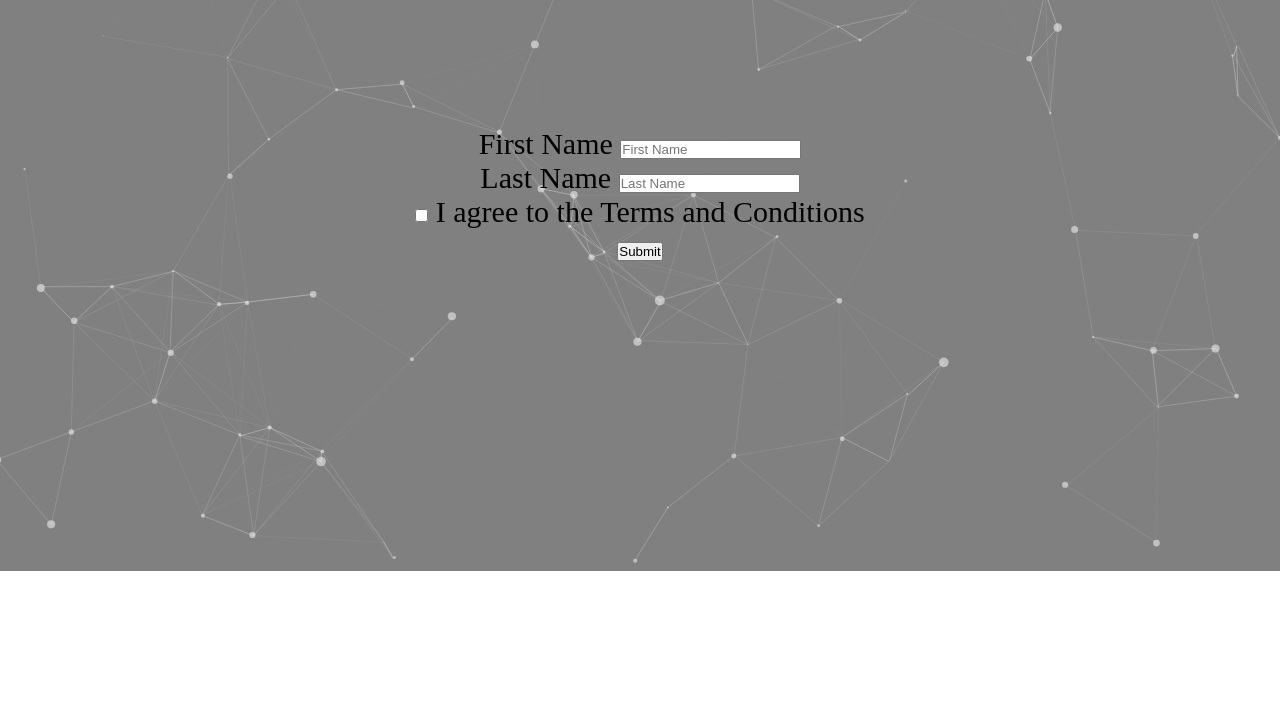
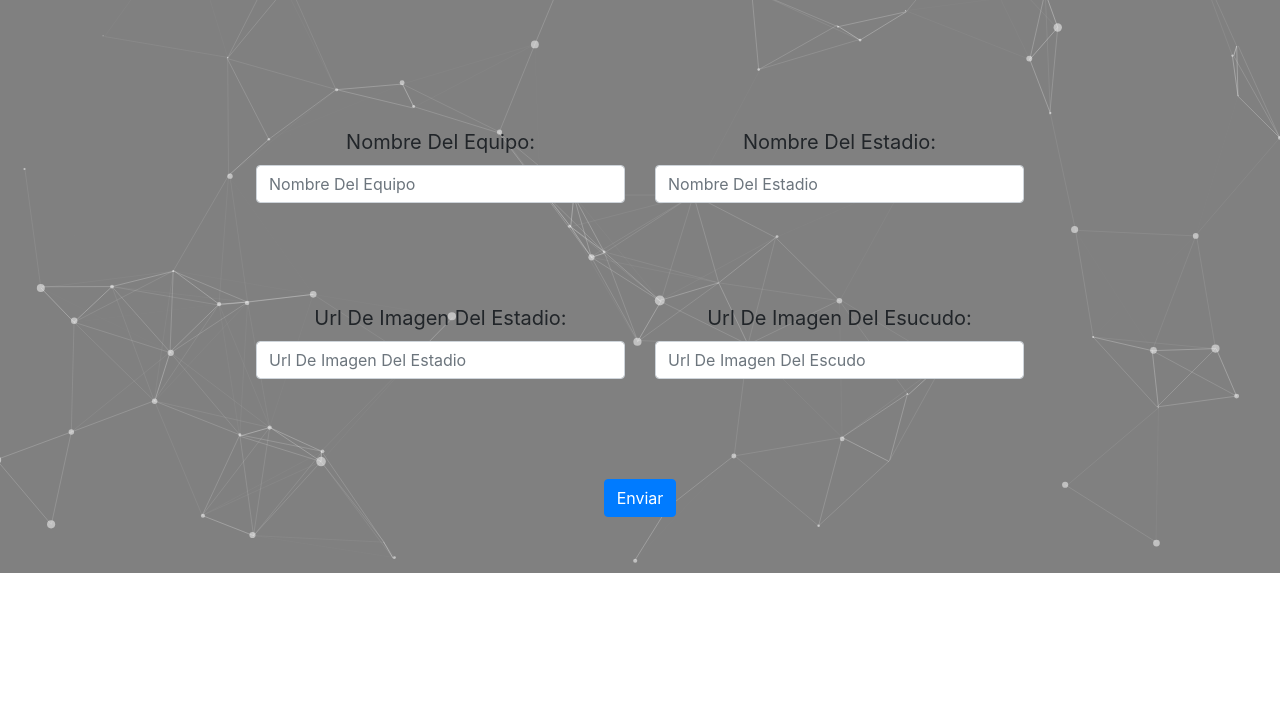
Before and after one commit to DevelopGadget/Frontend, a plain HTML site: page EquiposReg.html in a window 1280 px wide. Shown: the part 73-800 px from the top of the page. Drawn offline with nearby package versions, Linux system fonts and the light colour scheme.

Commit message:
nuevo framework

```diff
--- a/Css/StyleIndex.css
+++ b/Css/Style.css
@@ -32,7 +32,7 @@ header{
   width: 30%;
   height: 70px;
   float: left;
-  padding-top: 10px;
+  padding-top: 5px;
   box-sizing: border-box;
   padding-left: 50px;
 }
@@ -60,7 +60,7 @@ nav ul li{
   display: inline;
 }
 
-nav ul li a{
+header nav ul li a{
   color: white;
   font-size: 20px;
   text-decoration: none;
@@ -80,11 +80,3 @@ nav ul li a:hover{
   font-family: Lobster;
   src: url(../Fuente/Lobster-Regular.ttf)
 }
-
-form {
-  width: 100%;
-  text-align: center;
-  font-size: 30px;
-  top: 200px;
-  position: absolute;
-}
--- /dev/null
+++ b/Css/StyleForm.css
@@ -0,0 +1,18 @@
+form {
+  width: 100%;
+  text-align: center;
+  font-size: 20px;
+  top: 200px;
+  position: absolute;
+  padding-left: 20%;
+  padding-right: 20%;
+}
+
+form div{
+  padding-bottom: 50px;
+  align-self: center;
+}
+
+nav ul li a{
+
+}
--- a/EquiposReg.html
+++ b/EquiposReg.html
@@ -3,10 +3,16 @@
 <head>
   <meta charset="utf-8" />
   <title>Equipos</title>
-  <link rel="stylesheet" href="Css/StyleIndex.css">
-  <script src="https://code.jquery.com/jquery-3.1.1.min.js" integrity="sha256-hVVnYaiADRTO2PzUGmuLJr8BLUSjGIZsDYGmIJLv2b8=" crossorigin="anonymous"></script>
+  <link rel="stylesheet" href="Css/StyleForm.css">
+  <link rel="stylesheet" href="Css/Style.css">
+  <link rel="stylesheet" href="https://maxcdn.bootstrapcdn.com/bootstrap/4.0.0/css/bootstrap.min.css" integrity="sha384-Gn5384xqQ1aoWXA+058RXPxPg6fy4IWvTNh0E263XmFcJlSAwiGgFAW/dAiS6JXm" crossorigin="anonymous">
+  <script src="https://code.jquery.com/jquery-3.2.1.slim.min.js" integrity="sha384-KJ3o2DKtIkvYIK3UENzmM7KCkRr/rE9/Qpg6aAZGJwFDMVNA/GpGFF93hXpG5KkN" crossorigin="anonymous"></script>
+  <script src="https://cdnjs.cloudflare.com/ajax/libs/popper.js/1.12.9/umd/popper.min.js" integrity="sha384-ApNbgh9B+Y1QKtv3Rn7W3mgPxhU9K/ScQsAP7hUibX39j7fakFPskvXusvfa0b4Q" crossorigin="anonymous"></script>
+  <script src="https://maxcdn.bootstrapcdn.com/bootstrap/4.0.0/js/bootstrap.min.js" integrity="sha384-JZR6Spejh4U02d8jOt6vLEHfe/JQGiRRSQQxSfFWpi1MquVdAyjUar5+76PVCmYl" crossorigin="anonymous"></script>
+</body>
 </head>
 <body>
+
   <header>
     <div calss="Ancho">
         <div class="Logo">
@@ -23,27 +29,39 @@
         </nav>
     </div>
   </header>
+
   <div id="particles-js">
-      <form class="ui form">
-          <div class="field">
-            <label>First Name</label>
-            <input type="text" name="first-name" placeholder="First Name">
+    <form>
+      <div class="row">
+        <div class="col">
+          <label for="Nombre Del Equipo">Nombre Del Equipo:</label>
+          <input type="text" class="form-control" placeholder="Nombre Del Equipo">
+        </div>
+        <div class="col">
+          <label for="Nombre Del Equipo">Nombre Del Estadio:</label>
+          <input type="text" class="form-control" placeholder="Nombre Del Estadio">
+        </div>
+      </div>
+      <div class="row">
+        <div class="col">
+          <label for="Url De Imagen Del Estadio">Url De Imagen Del Estadio:</label>
+          <input type="text" class="form-control" placeholder="Url De Imagen Del Estadio">
+        </div>
+        <div class="col">
+          <label for="Url De Imagen Del Escudo">Url De Imagen Del Esucudo:</label>
+          <input type="text" class="form-control" placeholder="Url De Imagen Del Escudo">
+        </div>
+      </div>
+      <div class="row">
+          <div class="col">
+              <button type="submit" class="btn btn-primary mb-2">Enviar</button>
           </div>
-          <div class="field">
-            <label>Last Name</label>
-            <input type="text" name="last-name" placeholder="Last Name">
-          </div>
-          <div class="field">
-            <div class="ui checkbox">
-              <input type="checkbox" tabindex="0" class="hidden">
-              <label>I agree to the Terms and Conditions</label>
-            </div>
-          </div>
-          <button class="ui button" type="submit">Submit</button>
-        </form>
+        </div>
+    </form>
   </div>
 
   <script src="Js/Particulas/particles.js"></script>
   <script src="Js/Particulas/demo/js/app.js"></script>
+
 </body>
 </html>
```
Also changed, not shown: index.html (+1 -1 lines).
